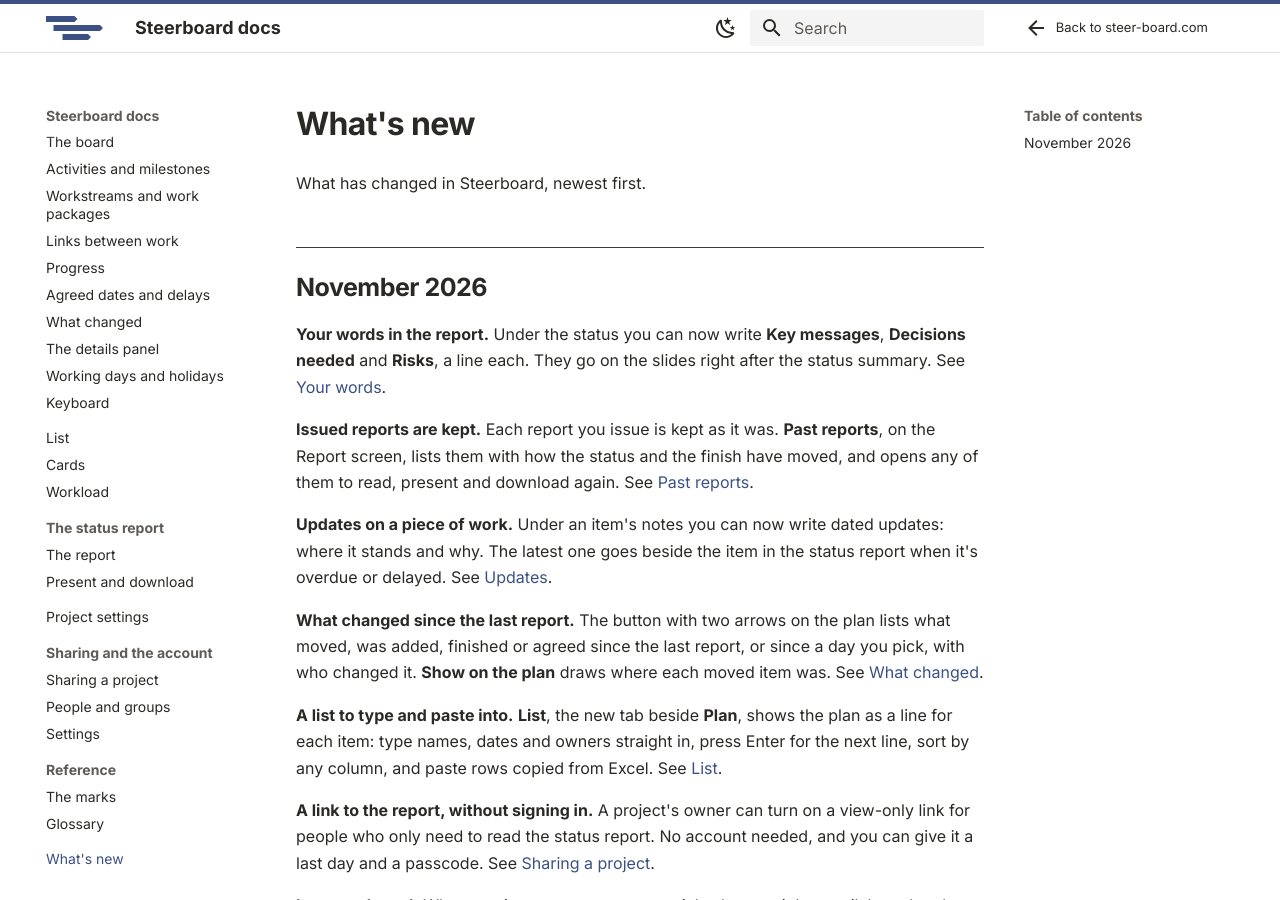
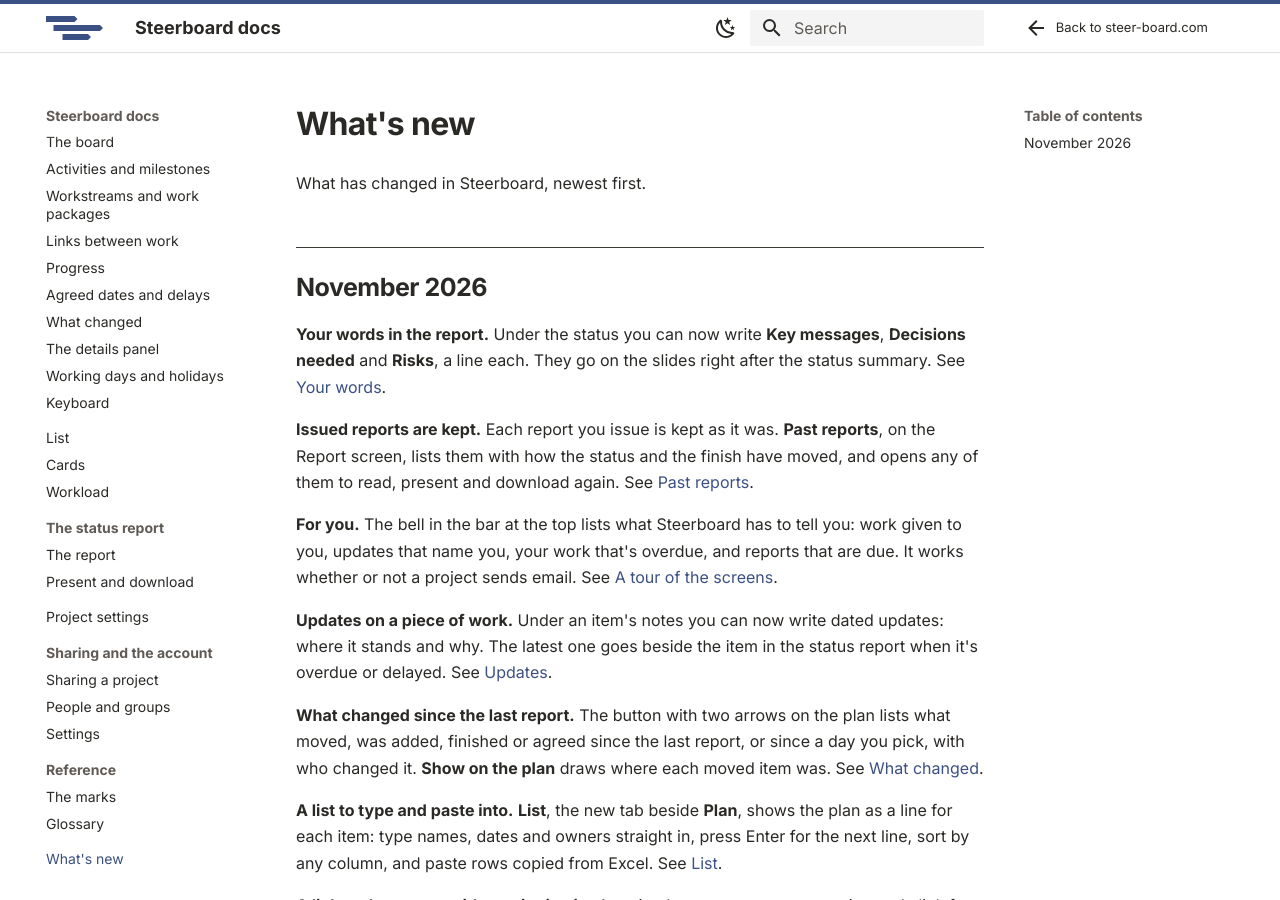
Before and after one commit to mistahcase/steerboard-docs, an MkDocs documentation site: the page built from pages/whats-new.md, in a window 1280 px wide and 900 px high. Built offline with MkDocs 1.6.1 and Material for MkDocs 9.7.7, drawn with Linux system fonts in a browser that asks for light colours.

Commit message:
For you: a bell with what the app has to tell you (C3)
From the UX review, approved by the user on 2026-11-13 (SCENARIOS.md, FY).
A project's emails are off until its owner turns them on, so most people
were told nothing. This is the same news, in the app, whatever the
project's emails say.

- What happens is written down as it's saved (noteForYou in
  server/foryou.ts, table for_you, database version 19, added): work
  became someone's, an update named them. Not their own doing; told
  once, and only while it still holds.
- What stands is worked out when they look: their work that's overdue,
  and a status report due on a project they own.
- The bell is in the bar at the top of every screen (ForYou.tsx). A
  count says what came about since they last looked (users.for_you_seen);
  opening the list is looking. Each entry leads to its item or to the
  report. Nothing of projects they can't open; forgotten at sign-out.
- The bar makes room on narrow screens: outside a project, Feedback is
  its icon up to 900px, and the list opens across the screen on a phone.

788 tests, all browser checks, and a rehearsal on a copy of the live
data: version 15 to 19, nothing lost. Seen in a real browser with two
people.

Co-Authored-By: Claude Fable 5.2 <noreply@anthropic.com>

```diff
--- a/coverage.json
+++ b/coverage.json
@@ -27,6 +27,8 @@
     },
     "getting-started/tour.md": {
       "covers": [
+        "src/components/ForYou.tsx",
+        "src/model/forYou.ts",
         "src/components/ProjectBar.tsx",
         "src/components/ViewSwitch.tsx",
         "src/components/Shell.tsx"
--- a/pages/whats-new.md
+++ b/pages/whats-new.md
@@ -13,6 +13,11 @@ slides right after the status summary. See
 reports**, on the Report screen, lists them with how the status and the finish
 have moved, and opens any of them to read, present and download again. See
 [Past reports](report/index.md#past-reports).
+
+**For you.** The bell in the bar at the top lists what Steerboard has to tell
+you: work given to you, updates that name you, your work that's overdue, and
+reports that are due. It works whether or not a project sends email. See
+[A tour of the screens](getting-started/tour.md#the-bar-at-the-top).
 
 **Updates on a piece of work.** Under an item's notes you can now write dated
 updates: where it stands and why. The latest one goes beside the item in the
```
Also changed, not shown: pages/getting-started/tour.md (+3 -0 lines), pages/plan/details.md (+2 -1 lines).
